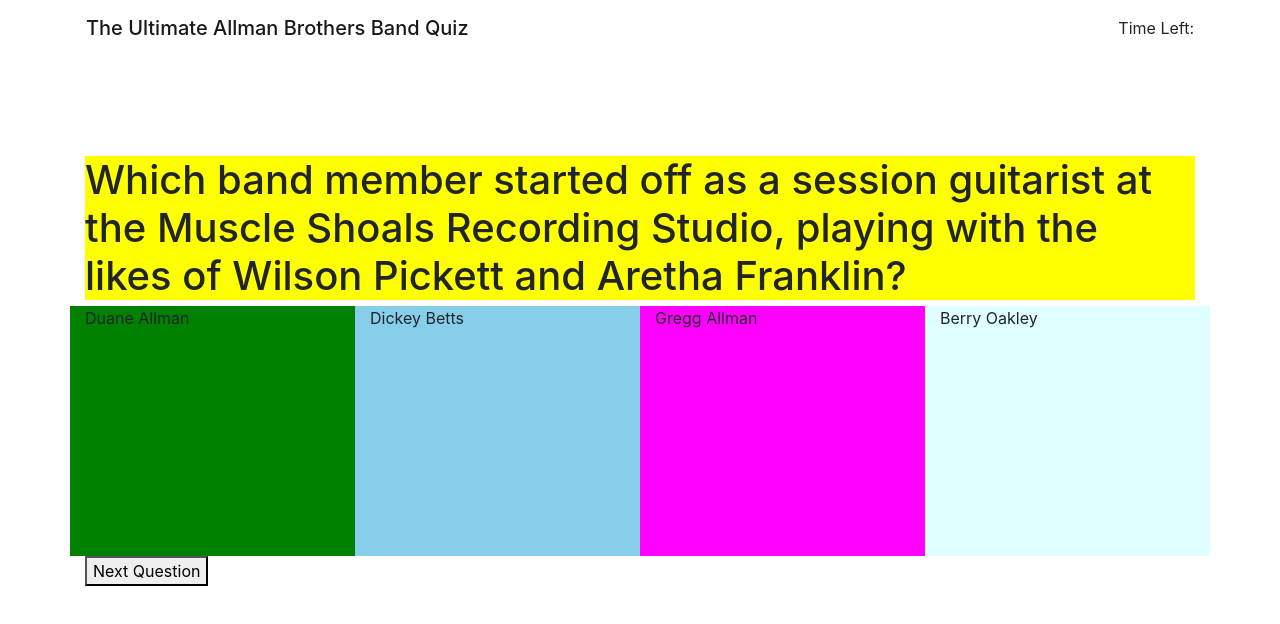
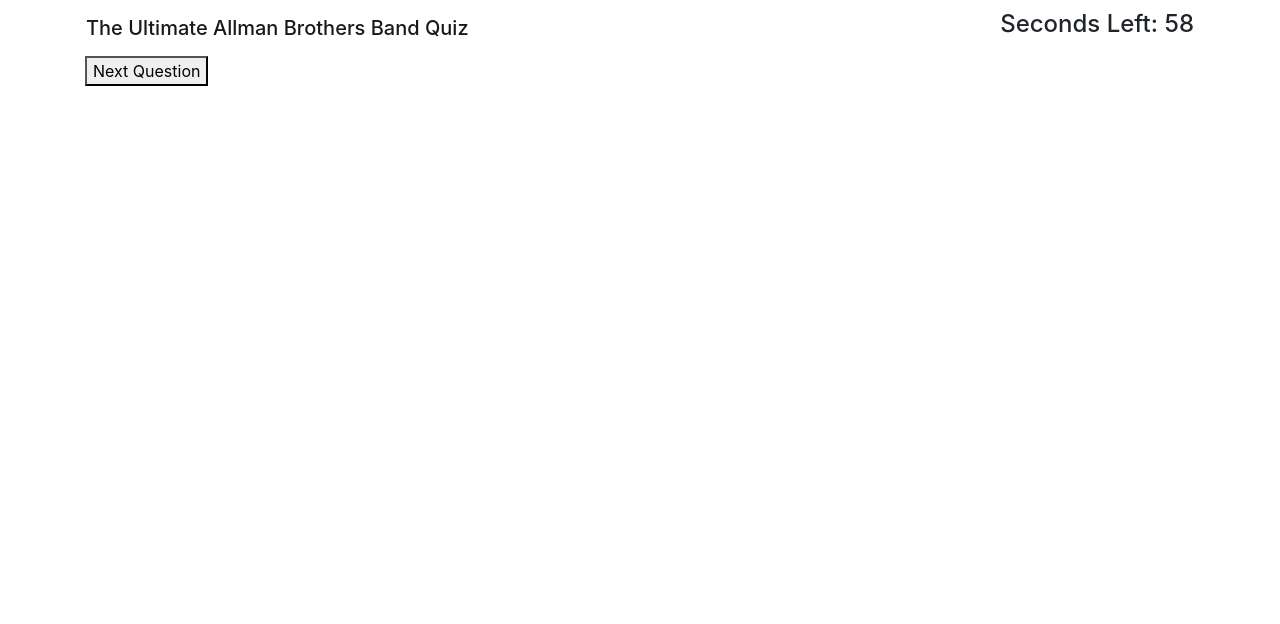
Before and after one commit to ricklevy21/quiz_hw4, a plain HTML site: page quiz.html in a window 1280 px wide. Both pictures are taken after a click on the button "Begin Quiz". Drawn offline with nearby package versions, Linux system fonts and the light colour scheme.

Commit message:
code cleaned up and question object converted to array. html approach changed

```diff
--- a/assets/quiz.js
+++ b/assets/quiz.js
@@ -1,177 +1,170 @@
 //FUNCTIONS
 //========================================================================================================================================================================
+//function that creates, sets, and starts the timer when called==========>mostly works
+var setTimer = function() {
+    //uses the wondow set interval method to create an interval
+    var interval = setInterval(function() {
+        //subtract 1 from the counter each time a second passes
+        counter--;
+        //display the time left on the page
+        $('#timer').html("<h4>Seconds Left:  "+counter+"</h4>");
+        //when the timer reaches 0, end the quiz and clear the interval
+        if (counter <= 0) {
+                 clearInterval(interval);
+                 endQuiz()
+            return;
+        }else if (counter <=5 && counter > 0) {
+            $('#timer').addClass("underFive");
+        }
+    }, 1000);
+}
 
-//function that begins the quiz.
+
+
+//function that begins the quiz. Called once the "Begin Quiz" button is clicked
 var startQuiz = function (){
-    //start runnin the timer
-    startTimer();
     //test if the button worked
     console.log("Start quiz button works")
+    //hide the intro text
+    $("#text").hide();
+    //hide the "Begin Quiz" button
+    $("#btn").hide();
+    //show the "Next Question" button
+    $("#nxtBtn").show();
+    //start running the timer
+    setTimer();
     //display the first question
     displayQuestion();
-    //change the start quiz button to the next question button
-    nextQuestionBtn();
+}
+
+
+//function that renders the questions and the multiple choice options to the page
+var displayQuestion = function() {
 
 }
 
-//function that renders the questions and the multiple choice options to the page
-var displayQuestion = function() {
-    //displayes the question
-    $("#text").html("<h1>"+questionsArr[i]+"</h1>");
-    //displays the choices
-    $("#choiceA").html("<p>"+choicesArr[j][0]+"</p>");
-    $("#choiceB").html("<p>"+choicesArr[j][1]+"</p>");
-    $("#choiceC").html("<p>"+choicesArr[j][2]+"</p>");
-    $("#choiceD").html("<p>"+choicesArr[j][3]+"</p>");
-
-
-}
-
+//function that changes the settings for the next question to be presented=====================needs work
 var nextQuestion = function(){
-    i++;
-    j++;
     displayQuestion()
 }
 
-var nextQuestionBtn  = function(){
-    $("#btn").html("<button>Next Question</button>");
-    $("#btn").on("click", nextQuestion)
-
+//function to figureout which answer was selected
+var answerClicked = function() {
+    var userAnswer = (this.id)
+    console.log(userAnswer)
 }
 
 
-//function that creates and sets the timer
-var setTimer = function() {
-
-}
-
-//function that starts the timer
-var startTimer = function (){
-
-}
 
 //function that subtracts time from the timer is a question is answered incorrectly
 var subtractTime = function() {
 
 }
 
+
 //function that checks answer
+var checkAnswer = function(event) {
+
+}
+
+//function that ends the game and shows your score. called when all 5 questions are answered or time left = 0.
+var endQuiz = function() {
+    console.log("you ran out of time")
+}
 
 //variables
 //========================================================================================================================================================================
-//iterator for displaying the next question & choices
-var i= 0;
-var j = 0;
-//array of questions
-var questionsArr = [
-    "Which band member started off as a session guitarist at the Muscle Shoals Recording Studio, playing with the likes of Wilson Pickett and Aretha Franklin?",
-    "For what reasons has guitarist Dickey Betts been placed under arrest?",
-    "At what age was slide guitarist Duane Allman killed in a motorcycle accident?",
-    "How did vocalist and organist Gregg Allman avoid being drafted into the military during the Vietnam War?",
-    "At what age was bassist Berry Oakley killed in a motorcycle accident?"
+
+//variabe for the amount of time the quiz starts out with
+var counter = 60;
+
+//an array of objects thats store question information
+var choicesArr = [
+    {
+        questionText: "Which band member started off as a session guitarist at the Muscle Shoals Recording Studio, playing with the likes of Wilson Pickett and Aretha Franklin?",
+        choices: {
+            a: "Duane Allman",
+            b: "Dickey Betts",
+            c: "Gregg Allman",
+            d: "Berry Oakley"
+        },
+        correctChoice: "a"
+    },
+    {
+        questionText: "For what reasons has guitarist Dickey Betts been placed under arrest?",
+        choices: {
+            a: "Possession of marijuana",
+            b: "Possession of PCP",
+            c: "Shooting and eating a cow that wasn't his",
+            d: "All of the above"
+        },
+        correctChoice: "d"
+    },
+    {
+        questionText: "At what age was slide guitarist Duane Allman killed in a motorcycle accident?",
+        choices: {
+            a: "28",
+            b: "27",
+            c: "24",
+            d: "31",
+        },
+        correctChoice: "c"
+    },
+    {
+        questionText: "How did vocalist and organist Gregg Allman avoid being drafted into the military during the Vietnam War?",
+        choices: {
+            a: "Bone Spurs",
+            b: "Shot himself in the foot",
+            c: "He married Cher",
+            d: "Temporarily moved to Mexico City"
+        },
+        correctChoice: "b"
+    },
+    {
+        questionText: "At what age was bassist Berry Oakley killed in a motorcycle accident?",
+        choices: {
+            a: "39",
+            b: "24",
+            c: "27",
+            d: "He is still alive"
+        },
+        correctChoice: "b"
+    }
 ]
 
-var choicesArr = [
-    [
-        "Duane Allman",
-        "Dickey Betts",
-        "Gregg Allman",
-        "Berry Oakley"
-    ],
-    [
-        "Possession of marijuana",
-        "Possession of PCP",
-        "Shooting and eating a cow that wasn't his",
-        "All of the above"
-    ],
-    [
-        "28",
-        "27",
-        "24",
-        "31"
-    ],
-    [
-        "Bone Spurs",
-        "Shot himself in the foot",
-        "He married Cher",
-        "Temporarily moved to Mexico City"
-    ],
-    [
-        "39",
-        "24",
-        "27",
-        "He is still alive today"
-    ]
-]
 
-// //Object that stores information about the questions.
-// var quizQuestions = {
-//     question: {
-//         questionNumber: 1,
-//         questionText: "Which band member started off as a session guitarist at the Muscle Shoals Recording Studio, playing with the likes of Wilson Pickett and Aretha Franklin?",
-//         choice: {
-//             a: "Duane Allman",
-//             b: "Dickey Betts",
-//             c: "Gregg Allman",
-//             d: "Berry Oakley"
-//         },
-//     correctChoice: "a"
-//     },
-//     question: {
-//         questionNumber: 2,
-//         questionText: "For what reasons has guitarist Dickey Betts been placed under arrest?",
-//         choice: {
-//             a: "Possession of marijuana",
-//             b: "Possession of PCP",
-//             c: "Shooting and eating a cow that wasn't his",
-//             d: "All of the above"
-//         },
-//     correctChoice: "d"
-//     },
-//     question: {
-//         questionNumber: 3,
-//         questionText: "At what age was slide guitarist Duane Allman killed in a motorcycle accident?",
-//         choice: {
-//             a: "28",
-//             b: "27",
-//             c: "24",
-//             d: "31"
-//         },
-//     correctChoice: "c"
-//     },
-//     question: {
-//         questionNumber: 4,
-//         questionText: "How did vocalist and organist Gregg Allman avoid being drafted into the military during the Vietnam War?",
-//         choice: {
-//             a: "Bone Spurs",
-//             b: "Shot himself in the foot",
-//             c: "He married Cher",
-//             d: "Temporarily moved to Mexico City"
-//         },
-//     correctChoice: "b"
-//     },
-//     question: {
-//         questionNumber: 5,
-//         questionText: "At what age was bassist Berry Oakley killed in a motorcycle accident?",
-//         choice: {
-//             a: "39",
-//             b: "24",
-//             c: "27",
-//             d: "He is still alive"
-//         },
-//     correctChoice: "b"
-//     }
-// };
-
-
-
-//PAGE CONTENT
+//STARTING PAGE CONTENT
 //======================================================================================================================================================================
-//landing page
-$("#text").html("<h1>Think you know a lot about the Allman Brothers Band?<br>Take this quiz for the ultimate challenge!</h1>");
-$("#btn").html("<button>Begin Quiz</button>");
+//hide the end page text
+$("#end").hide();
+$("#nxtBtn").hide();
 
 
 //EVENT LISTENERS
 //======================================================================================================================================================================
 $("#btn").on("click", startQuiz)
+$("#nxtBtn").on("click", nextQuestion)
+
+
+
+
+
+
+//EXPERIMENTAL LAND
+//=======================================================================================================================================================================
+
+
+
+
+
+//I DONT THINK THIS WORKS THE WAY I NEED IT TO
+//a way to access the properties from within an object via a for loop
+// for (var i = 0; i < choicesArr.length; i++) {
+//     console.log(choicesArr[i].questionNumber)
+//     console.log(choicesArr[i].questionText)
+//     console.log(choicesArr[i].correctChoice)
+//     console.log(choicesArr[i].choice.a)
+//     console.log(choicesArr[i].choice.b)
+//     console.log(choicesArr[i].choice.c)
+//     console.log(choicesArr[i].choice.d)
+// }
--- a/assets/style.css
+++ b/assets/style.css
@@ -2,28 +2,13 @@
     margin-top: 100px;
 }
 
-.row {
-        height: 250px;
-
+.underFive {
+    color: red;
 }
-
 #text {
     background-color: yellow;
 }
 
-#choiceA {
+#end {
     background-color: green;
 }
-#choiceB {
-    background-color: skyblue;
-}
-#choiceC {
-    background-color: fuchsia;
-}
-#choiceD {
-    background-color: lightcyan;
-}
-
-#btnCol {
-    background-color: red;
-}
--- a/quiz.html
+++ b/quiz.html
@@ -19,38 +19,25 @@
     <!--the timer will be diplayed within the header of the document-->
     <nav class="navbar navbar-light container">
         <span class="navbar-brand mb-0 h1">The Ultimate Allman Brothers Band Quiz</span>
-        <div id="timer">Time Left: </div>
+        <div id="timer"></div>
       </nav>
 
     <!--the main contents of the document will be displayed in the main element of the document-->
     <main class="container">
         <!--the main dialog text will be displayed in this section-->
-        <section class="row">
-            <article class="col-md-12 ">
-                <div class="main-text" id="text"></div>
-            </article>
-        </section>
-
-        <section class="row">
-            <article class="col-md-3" id="choiceA">
-
-            </article>
-            <article class="col-md-3" id="choiceB">
-
-            </article>
-            <article class="col-md-3" id="choiceC">
-
-            </article>
-            <article class="col-md-3" id="choiceD">
-
-            </article>
-        </section>
-
-        <section class="row">
-            <article class="col-md-12">
-                <div id="btn"></div>
-            </article>
-        </section>
+        <div id="text"><h1>Think you know a lot about the Allman Brothers Band?<br>Take this quiz for the ultimate challenge!</h1></div>
+        <!--the end of quiz information will be displayed in this section-->
+        <div id="end"><h1>The quiz has ended</h1></div>
+        <!--Section for Question-->
+        <div id="question"></div>
+        <!--Section for Begin Quiz Button-->
+        <div>
+            <div id="btn"><button>Begin Quiz</button></div>
+        </div>
+        <!--Section for Next Question Button-->
+        <div>
+            <div id="nxtBtn"><button>Next Question</button></div>
+        </div>
 
     </main>
     <script src="./assets/quiz.js"></script>
```
